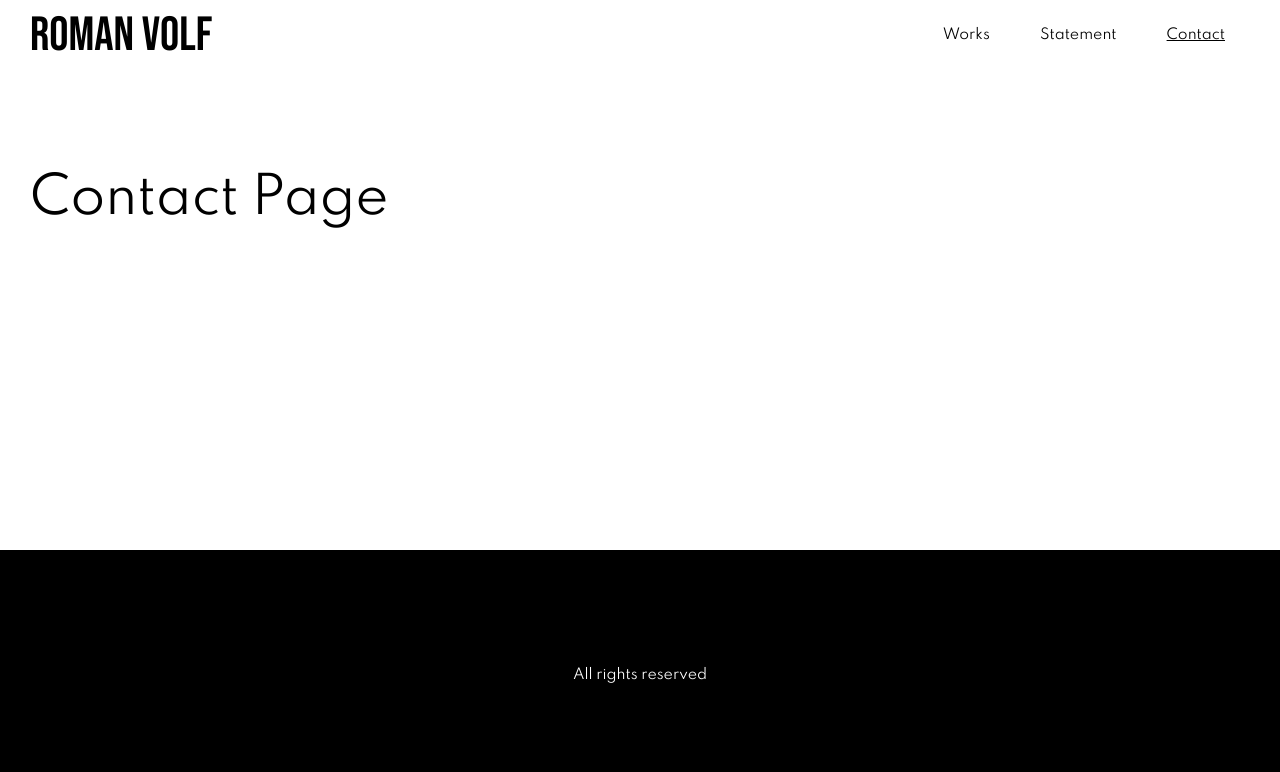
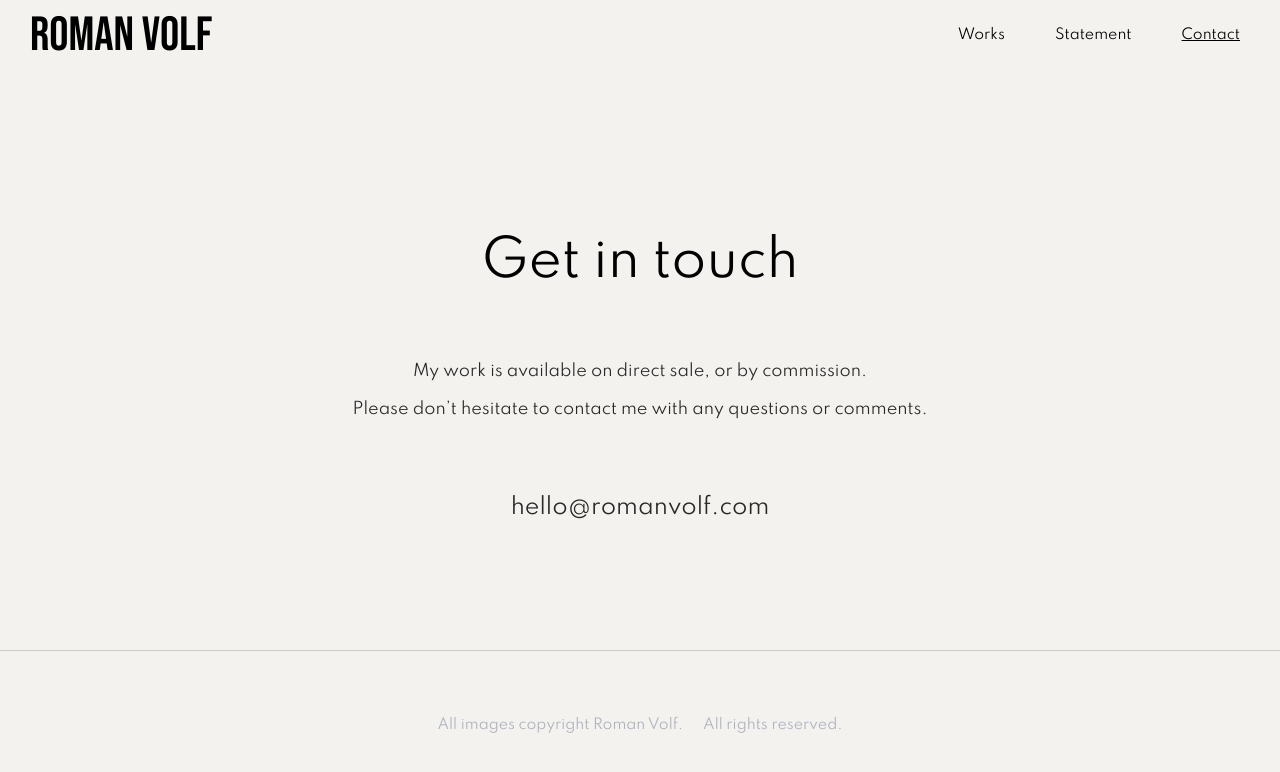
Before and after one commit to romanstan1/roman-volf, a React (Create React App) app: page /contact in a window 1280 px wide. Shown: the top 772 px of the page. Built offline with nearby package versions, Linux system fonts and the light colour scheme.

Commit message:
Contact page

```diff
--- a/src/components/ContactPage.jsx
+++ b/src/components/ContactPage.jsx
@@ -1,11 +1,47 @@
 import React from "react";
+import styled from "styled-components";
+import COLORS from "../styles/colors";
+import BREAKPOINTS from "../styles/breakpoints";
+
 import Section from "./Section";
-import { H1 } from "./Text";
+import { H1,H2, H3, P1 } from "./Text";
+
+const Heading = styled(H1)`
+  /* margin-top: 40px; */
+`;
+
+const Subheading = styled(P1)`
+  color: ${COLORS.black02};
+  padding-top: 60px;
+  max-width: 650px;
+  line-height: 2.4rem;
+  text-align: center;
+`;
+
+const Email = styled.a`
+  color: ${COLORS.black02};
+  padding: 60px 0;
+  max-width: 650px;
+  line-height: 2.4rem;
+  font-size: 22px;
+  &:hover {
+    text-decoration: underline;
+  }
+  @media screen and (max-width: ${BREAKPOINTS.large}px) {
+    font-size: 18px;
+  }
+`;
 
 const ContactPage = () => {
   return (
-    <Section minHeight>
-      <H1>Contact Page</H1>
+    <Section minHeight center>
+      <Heading>Get in touch</Heading>
+      <Subheading>My work is available on direct sale, or by commission. <br />Please don’t hesitate to contact me with any questions or comments.
+      </Subheading>
+      <Email
+        href="mailto:"
+      >hello@romanvolf.com
+      </Email>
     </Section>
   );
 };
--- a/src/components/Footer.jsx
+++ b/src/components/Footer.jsx
@@ -6,35 +6,55 @@ import BREAKPOINTS from "../styles/breakpoints";
 import { P2 } from "./Text";
 
 const Wrapper = styled.footer`
-  background: ${COLORS.black};
-  height: 250px;
+  /* background: ${COLORS.black}; */
+  /* border-top: 1px solid ${COLORS.grey02}; */
+  height: 150px;
   @media screen and (max-width: ${BREAKPOINTS.large}px) {
     height: 150px;
   }
 `;
 
 const Text = styled(P2)`
-  color: ${COLORS.white};
+  color: ${COLORS.grey02};
   text-align: center;
+  margin: 4px 10px;
 `;
 
 const StyledSection = styled(Section)`
   display: flex;
-  height: 250px;
+  height: 150px;
   justify-content: center;
   align-items: center;
+  border-top: 1px solid ${COLORS.grey03};
   @media screen and (max-width: ${BREAKPOINTS.large}px) {
-    height: 150px;
+    height: 100px;
+  }
+`;
+const TextWrap = styled.div`
+  display: flex;
+  flex-direction: row;
+  justify-content: center;
+  /* align-items: flex-start; */
+  /* margin-right: 200px; */
+  p {
+    &:first-of-type {
+    /* border-right: 1px solid ${COLORS.black02}; */
+    }
   }
 `;
 
 const Footer = () => {
   return (
     <Wrapper>
-      <StyledSection>
-        <Text>
-          All rights reserved
-        </Text>
+      <StyledSection center>
+        <TextWrap>
+          <Text>
+            All images copyright Roman Volf.
+          </Text>
+          <Text>
+            All rights reserved.
+          </Text>
+        </TextWrap>
       </StyledSection>
     </Wrapper>
   );
--- a/src/components/Header.jsx
+++ b/src/components/Header.jsx
@@ -35,11 +35,11 @@ const NavLink = styled(Link)`
     text-decoration: underline;
   }
   &:last-of-type {
-    margin-right: 5;
+    margin-right: 5px;
   }
 `;
 
-const Header = (props) => {
+const Header = () => {
   const { pathname } = useLocation();
   const isActive = (val) => {
     return pathname === `/${val}`? "true" : undefined;
--- a/src/components/Section.jsx
+++ b/src/components/Section.jsx
@@ -9,7 +9,16 @@ const Wrapper = styled.div`
   ${(props) => props.minHeight &&
     css`
       /* height of page minus header and footer  */
-      min-height: calc(100vh - 70px - 250px);
+      min-height: calc(100vh - 70px - 150px);
+    `
+  }
+  ${(props) => props.center &&
+    css`
+      /* height of page minus header and footer  */
+      display: flex;
+      flex-direction: column;
+      align-items: center;
+      justify-content: center;
     `
   }
   @media screen and (max-width: ${BREAKPOINTS.large}px) {
@@ -17,15 +26,15 @@ const Wrapper = styled.div`
     ${(props) => props.minHeight &&
       css`
         /* height of page minus header and footer  */
-        min-height: calc(100vh - 70px - 150px);
+        min-height: calc(100vh - 70px - 100px);
       `
     }
   }
 `;
 
-const Section = ({ children, className, minHeight }) => {
+const Section = ({ children, className, minHeight, center }) => {
   return (
-    <Wrapper className={className} minHeight={minHeight}>
+    <Wrapper className={className} minHeight={minHeight} center={center}>
       {children}
     </Wrapper>
   );
--- a/src/styles/colors.js
+++ b/src/styles/colors.js
@@ -26,8 +26,12 @@ export const cssColor = color =>
 const COLORS = {
   white: "#FFFFFF",
   black: "#000000",
+  black02: "#292828",
   grey: "#F5F5F5",
+  grey02: "#adb0be",
+  grey03: "#cccbc8",
   yellow: "#FFC238",
+  beige: "#f3f2ef",
 };
 
 export const colorFinder = color => COLORS[color];
--- a/src/styles/global.js
+++ b/src/styles/global.js
@@ -13,7 +13,7 @@ export default createGlobalStyle`
     -webkit-font-smoothing: antialiased;
     -moz-osx-font-smoothing: grayscale;
     font-family: 'Spartan';
-    background-color: ${COLORS.white};
+    background-color: ${COLORS.beige};
   }
 
   input, textarea {
```
